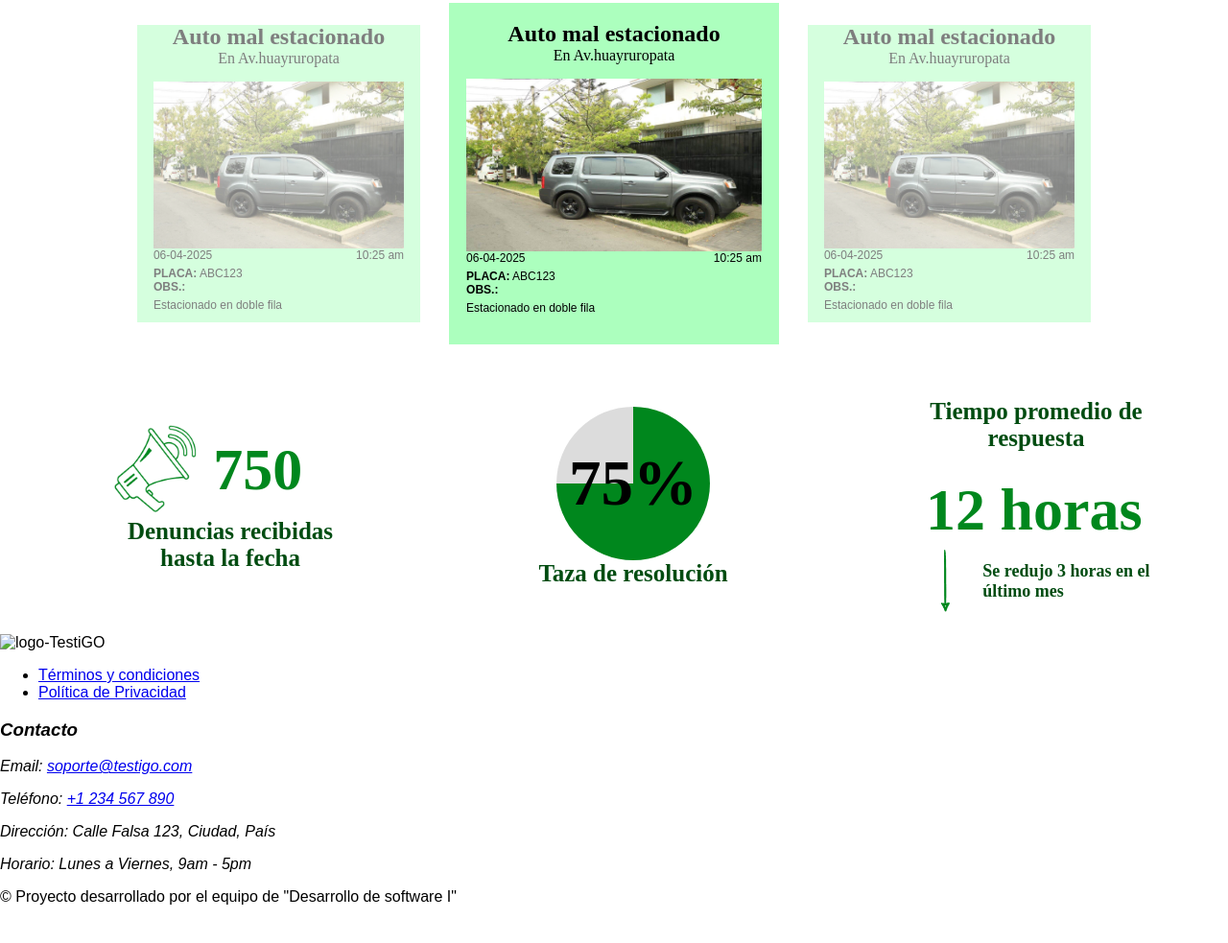
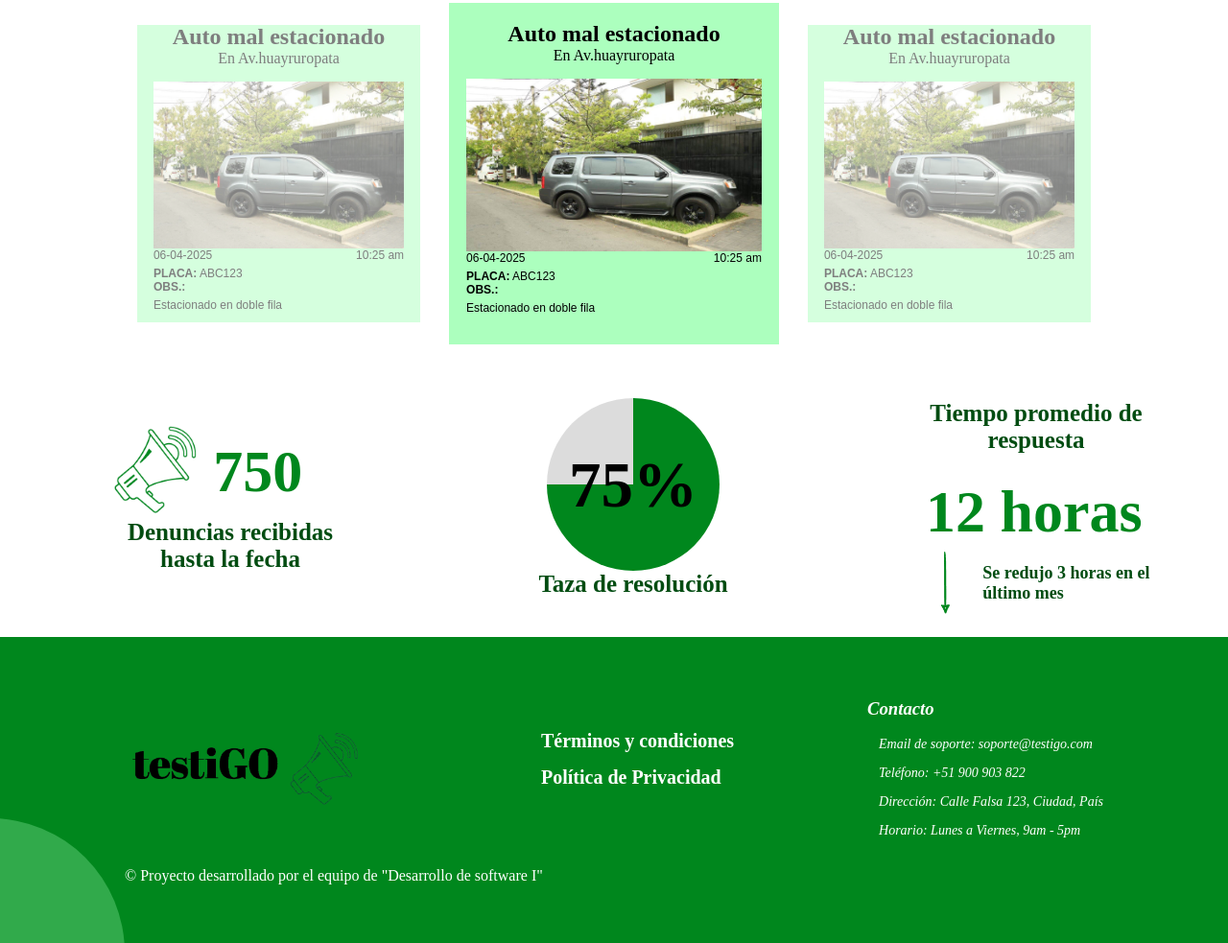
Before and after one commit to Richardby2005/Sistema_TestiGO_-practica-, a plain HTML site: page Frontend/index.html in a window 1280 px wide. Shown: the part 677-1660 px from the top of the page at 96% size. Before the commit the page ends 1637 px from the top, so only its background shows below. Drawn offline with Linux system fonts and the light colour scheme.

Commit message:
Frontend: CSS seccion footer

```diff
--- a/Frontend/css/style.css
+++ b/Frontend/css/style.css
@@ -185,8 +185,8 @@ main {
 
 .stat-item__grafico{
     --p: 75%;
-    width: 160px;
-    height: 160px;
+    width: 180px;
+    height: 180px;
     border-radius: 50%;
     background: conic-gradient(#00871D var(--p), #dcdcdc 0);
     display: flex;
@@ -195,5 +195,52 @@ main {
     font-size: 67px;
     font-weight: bold;
     color: #000;
-    margin-left: 45px;
+    margin-left: 35px;
 }
+
+/* Estilos para el pie de página */
+.page-footer {
+    position: relative;
+    overflow: hidden;
+    background-color: #00871D;
+    padding: 45px 130px;
+    font-family: Playfair Display;
+    color: white;
+}
+.footer-content {
+    position: relative;
+    display: flex;
+    justify-content: space-between;
+    align-items: center;
+}
+.footer-links {
+    list-style: none;
+}
+.footer-links li {
+    margin-bottom: 15px;
+}
+.footer-links li a{
+    text-decoration: none;
+    color: white;
+    font-size: 20px;
+    font-weight: bold;
+}
+
+.footer-contacto p {
+    font-size: 14px;
+    margin-left: 12px;
+}
+.footer-contacto p a {
+    color: white;
+    text-decoration: none;
+}
+.circulo {
+    position: absolute;
+    width: 280px;
+    height: 280px;
+    background-color: #31aa4b;
+    border-radius: 50%;
+    left: -150px;
+    bottom: -150px;
+    pointer-events: none;
+}
--- a/Frontend/index.html
+++ b/Frontend/index.html
@@ -111,21 +111,22 @@
     </main>
     <footer class="page-footer">
         <div class="footer-content">
-            <img src="images/meg" alt="logo-TestiGO">
+            <img src="images/logo.png" alt="logo-TestiGO" height="100px">
             <ul class="footer-links">
                 <li><a href="terms.html">Términos y condiciones</a></li>
                 <li><a href="privacy.html">Política de Privacidad</a></li>
             </ul>
             <address class="footer-contacto">
                 <h3>Contacto</h3>
-                <p>Email: <a href="mailto:soporte@testigo.com">soporte@testigo.com</a></p>
-                <p>Teléfono: <a href="tel:+1234567890">+1 234 567 890</a></p>
+                <p>Email de soporte: <a href="mailto:soporte@testigo.com">soporte@testigo.com</a></p>
+                <p>Teléfono: <a href="tel:+1234567890">+51 900 903 822</a></p>
                 <p>Dirección: Calle Falsa 123, Ciudad, País</p>
                 <p>Horario: Lunes a Viernes, 9am - 5pm</p>
             </address>
-            <p class="footer-copyright">© Proyecto desarrollado por el equipo de "Desarrollo de software I"</p>
+
         </div>
-
+        <p class="footer-copyright">© Proyecto desarrollado por el equipo de "Desarrollo de software I"</p>
+        <span class="circulo"></span>
     </footer>
 </body>
 </html>
```
